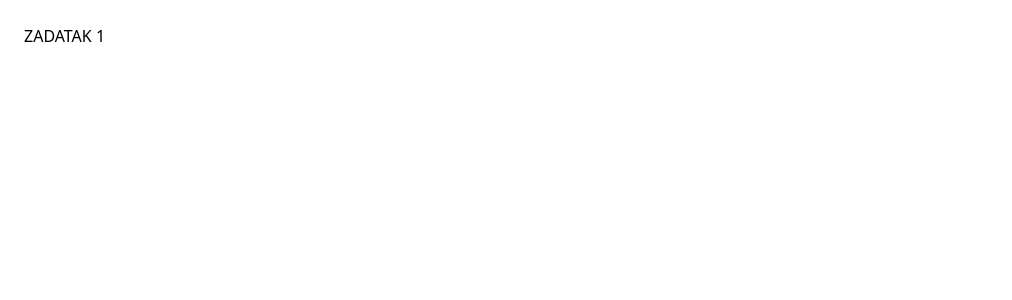
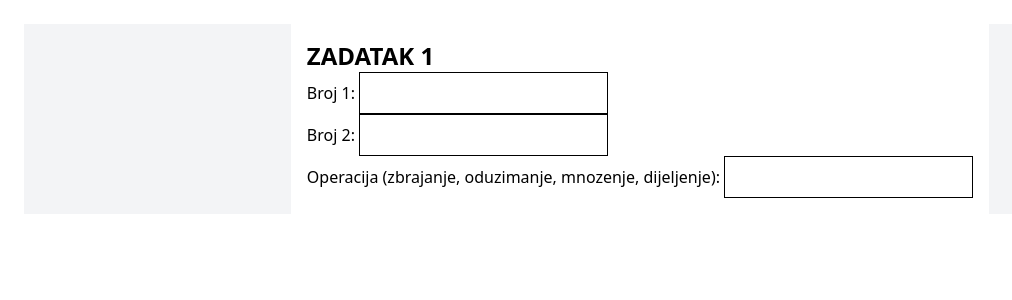
Before and after one commit to jsakoman/ProgramskoInzenjerstvo, a Vue app in the folder projekt_drugog_primjera_kolokvija/: page / in a window 1280 px wide. Shown: the top 300 px of the page, without its empty margins (0-1012 px from the left). Built offline with nearby package versions, Linux system fonts and the light colour scheme.

Commit message:
zadatak1_3

```diff
--- a/projekt_drugog_primjera_kolokvija/src/components/Zadatak_1.vue
+++ b/projekt_drugog_primjera_kolokvija/src/components/Zadatak_1.vue
@@ -13,11 +13,24 @@ function provjeraOperacije() {
 </script>
 
 <template>
-    <div>
-        ZADATAK 1
+    <div class="flex items-center justify-center bg-gray-100">
+        <div class="p-4 max-w bg-white">
+            <h1 class="text-2xl font-bold">ZADATAK 1</h1>
+
+            <div class="flex flex-col">
+                <label>Broj 1:
+                    <input v-model="broj1" type="number" class="border p-2"/>
+                </label>
+                <label>Broj 2:
+                    <input v-model="broj2" type="number" class="border p-2"/>
+                </label>
+                <label>Operacija (zbrajanje, oduzimanje, mnozenje, dijeljenje):
+                    <input v-model="operacija" type="text" class="border p-2"/>
+                </label>
+            </div>
+        </div>
     </div>
 </template>
 
 <style scoped>
-
 </style>
```
